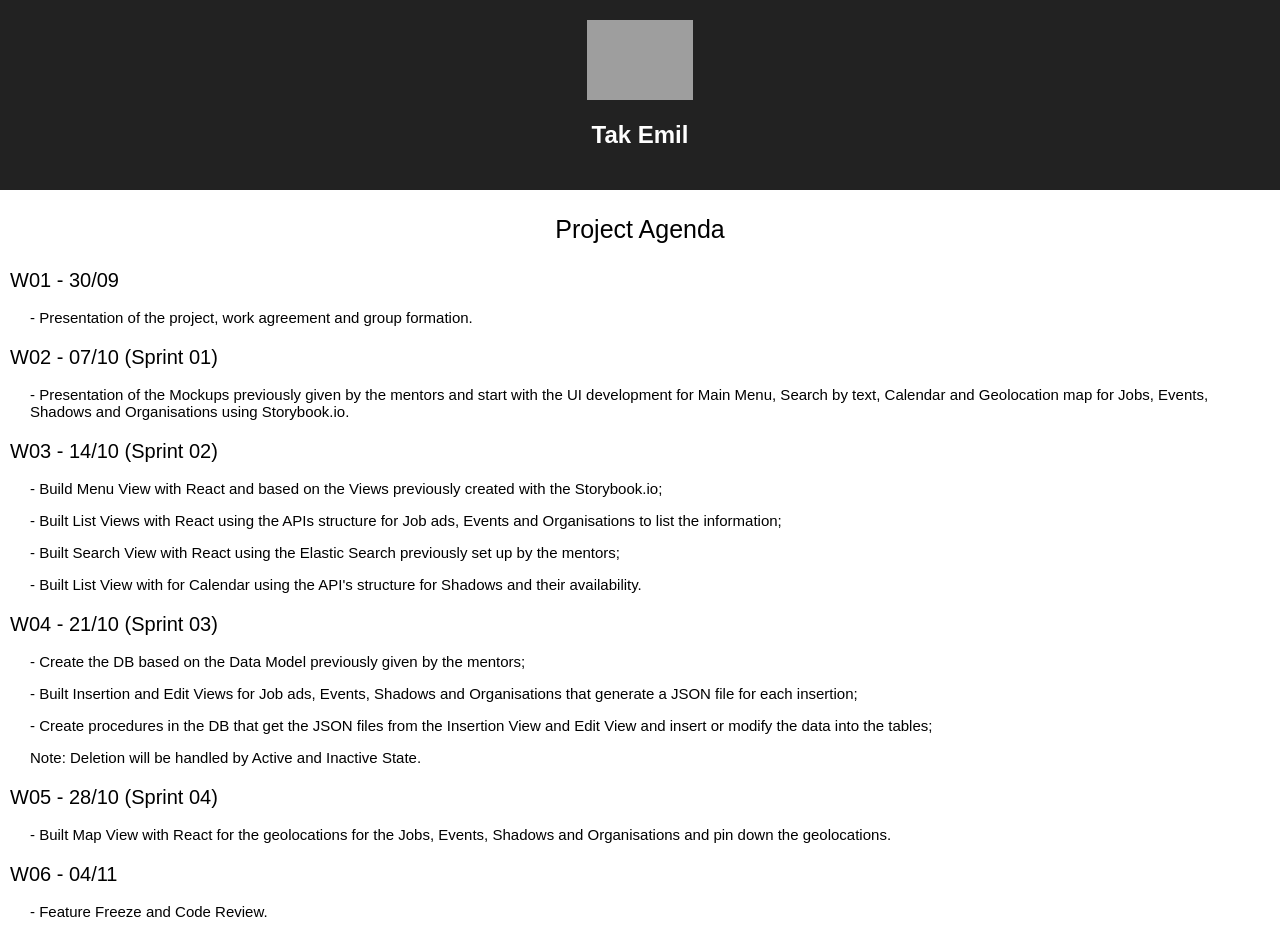
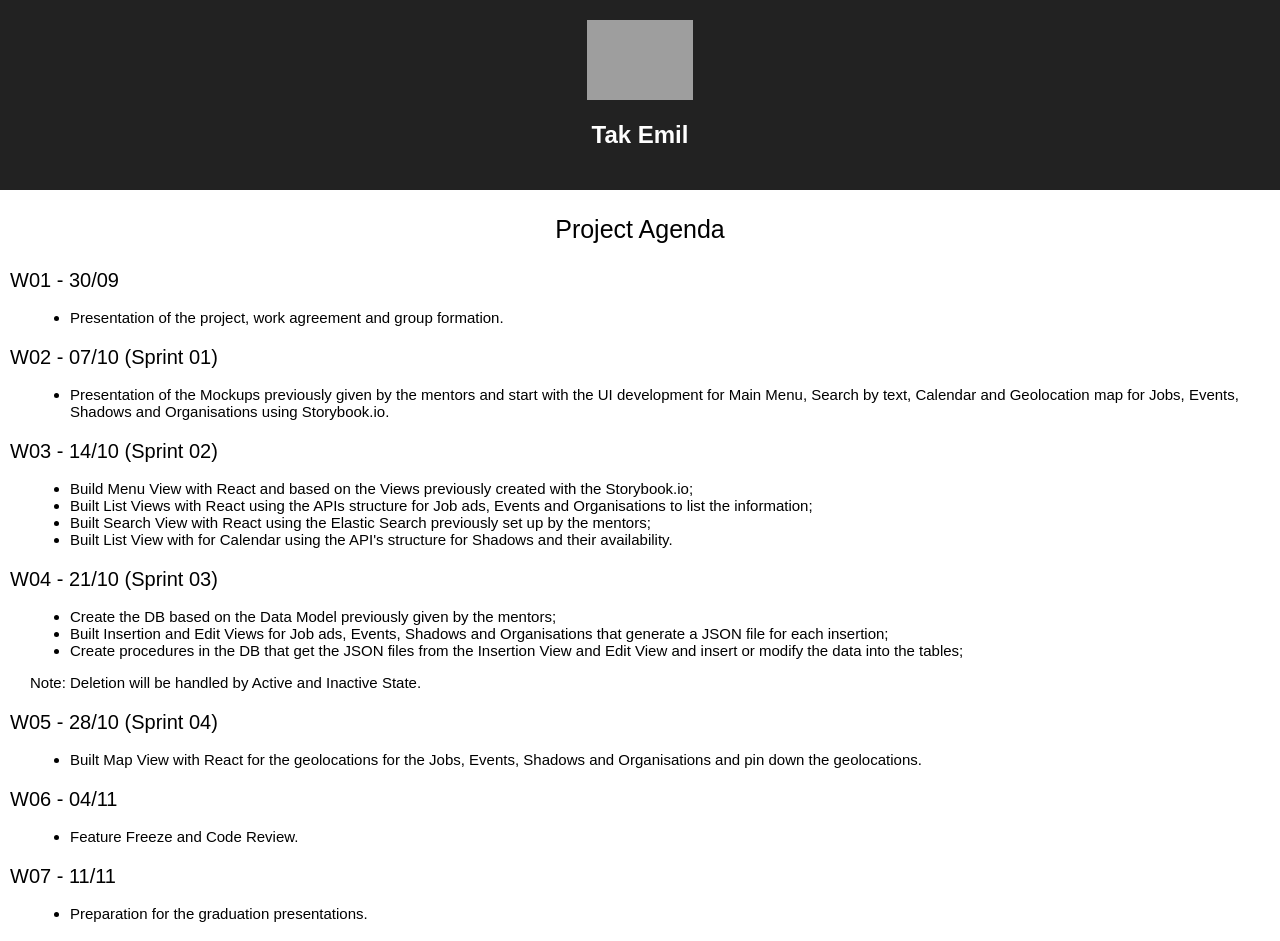
Before and after one commit to dpfernandes/react-app-heroku, a React (Create React App) app: page / in a window 1280 px wide. Shown: the top 941 px of the page. Built offline with nearby package versions, Linux system fonts and the light colour scheme; grey boxes are pictures that could not be loaded.

Commit message:
formatting changes

```diff
--- a/src/App.js
+++ b/src/App.js
@@ -18,70 +18,60 @@ class App extends Component {
         <p className="App-week">
            W01 - 30/09
         </p>
-        <p className="App-week-tasks">
-          - Presentation of the project, work agreement and group formation.
-        </p>
+        <ul className="App-week-tasks">
+          <li className="App-week-tasks-item"> Presentation of the project, work agreement and group formation.</li>
+        </ul>
         <p className="App-week">
           W02 - 07/10 (Sprint 01)
         </p>
-        <p className="App-week-tasks">
-          - Presentation of the Mockups previously given by the mentors and start with the UI development for Main Menu, Search by text, Calendar
-          and Geolocation map for Jobs, Events, Shadows and Organisations using Storybook.io.
-        </p>
+        <ul className="App-week-tasks">
+         <li className="App-week-tasks-item"> Presentation of the Mockups previously given by the mentors and start with the UI development for Main Menu, Search by text, Calendar
+          and Geolocation map for Jobs, Events, Shadows and Organisations using Storybook.io.</li>
+        </ul>
         <p className="App-week">
            W03 - 14/10 (Sprint 02)
         </p>
-        <p className="App-week-tasks">
-          - Build Menu View with React and based on the Views previously created with the Storybook.io;
-        </p>
-        <p className="App-week-tasks">
-          - Built List Views with React using the APIs structure for Job ads, Events and Organisations to list the information;
-        </p>
-        <p className="App-week-tasks">
-          - Built Search View with React using the Elastic Search previously set up by the mentors;
-        </p>
-        <p className="App-week-tasks">
-          - Built List View with for Calendar using the API's structure for Shadows and their availability.
-        </p>
+        <ul className="App-week-tasks">
+          <li className="App-week-tasks-item"> Build Menu View with React and based on the Views previously created with the Storybook.io;</li>
+          <li className="App-week-tasks-item"> Built List Views with React using the APIs structure for Job ads, Events and Organisations to list the information;</li>
+          <li className="App-week-tasks-item"> Built Search View with React using the Elastic Search previously set up by the mentors;</li>
+         <li className="App-week-tasks-item"> Built List View with for Calendar using the API's structure for Shadows and their availability.</li>
+        </ul>
         <p className="App-week">
           W04 - 21/10 (Sprint 03)
         </p>
-        <p className="App-week-tasks">
-          - Create the DB based on the Data Model previously given by the mentors;
-        </p>
-        <p className="App-week-tasks">
-          - Built Insertion and Edit Views for Job ads, Events, Shadows and Organisations that generate a JSON file for each insertion;
-        </p>
-        <p className="App-week-tasks">
-          - Create procedures in the DB that get the JSON files from the Insertion View and Edit View and insert or modify the data into the tables;
-        </p>
+        <ul className="App-week-tasks">
+         <li className="App-week-tasks-item"> Create the DB based on the Data Model previously given by the mentors;</li>
+         <li className="App-week-tasks-item"> Built Insertion and Edit Views for Job ads, Events, Shadows and Organisations that generate a JSON file for each insertion;</li>
+         <li className="App-week-tasks-item"> Create procedures in the DB that get the JSON files from the Insertion View and Edit View and insert or modify the data into the tables;</li>
+        </ul>
         <p className="App-week-tasks">
           Note: Deletion will be handled by Active and Inactive State.
         </p>
         <p className="App-week">
           W05 - 28/10 (Sprint 04)
         </p>
-        <p className="App-week-tasks">
-          - Built Map View with React for the geolocations for the Jobs, Events, Shadows and Organisations and pin down the geolocations.
-        </p>
+        <ul className="App-week-tasks">
+         <li className="App-week-tasks-item"> Built Map View with React for the geolocations for the Jobs, Events, Shadows and Organisations and pin down the geolocations.</li>
+        </ul>
         <p className="App-week">
           W06 - 04/11
         </p>
-        <p className="App-week-tasks">
-          - Feature Freeze and Code Review.
-        </p>
+        <ul className="App-week-tasks">
+          <li className="App-week-tasks-item"> Feature Freeze and Code Review.</li>
+        </ul>
         <p className="App-week">
           W07 - 11/11
         </p>
-        <p className="App-week-tasks">
-          - Preparation for the graduation presentations.
-        </p>
+        <ul className="App-week-tasks">
+           <li className="App-week-tasks-item"> Preparation for the graduation presentations.</li>
+        </ul>
         <p className="App-week">
           W08 - 18/11
         </p>
-        <p className="App-week-tasks">
-          - Graduation.
-        </p>
+        <ul className="App-week-tasks">
+           <li className="App-week-tasks-item"> Graduation.</li>
+        </ul>
       </div>
     );
   }
```
